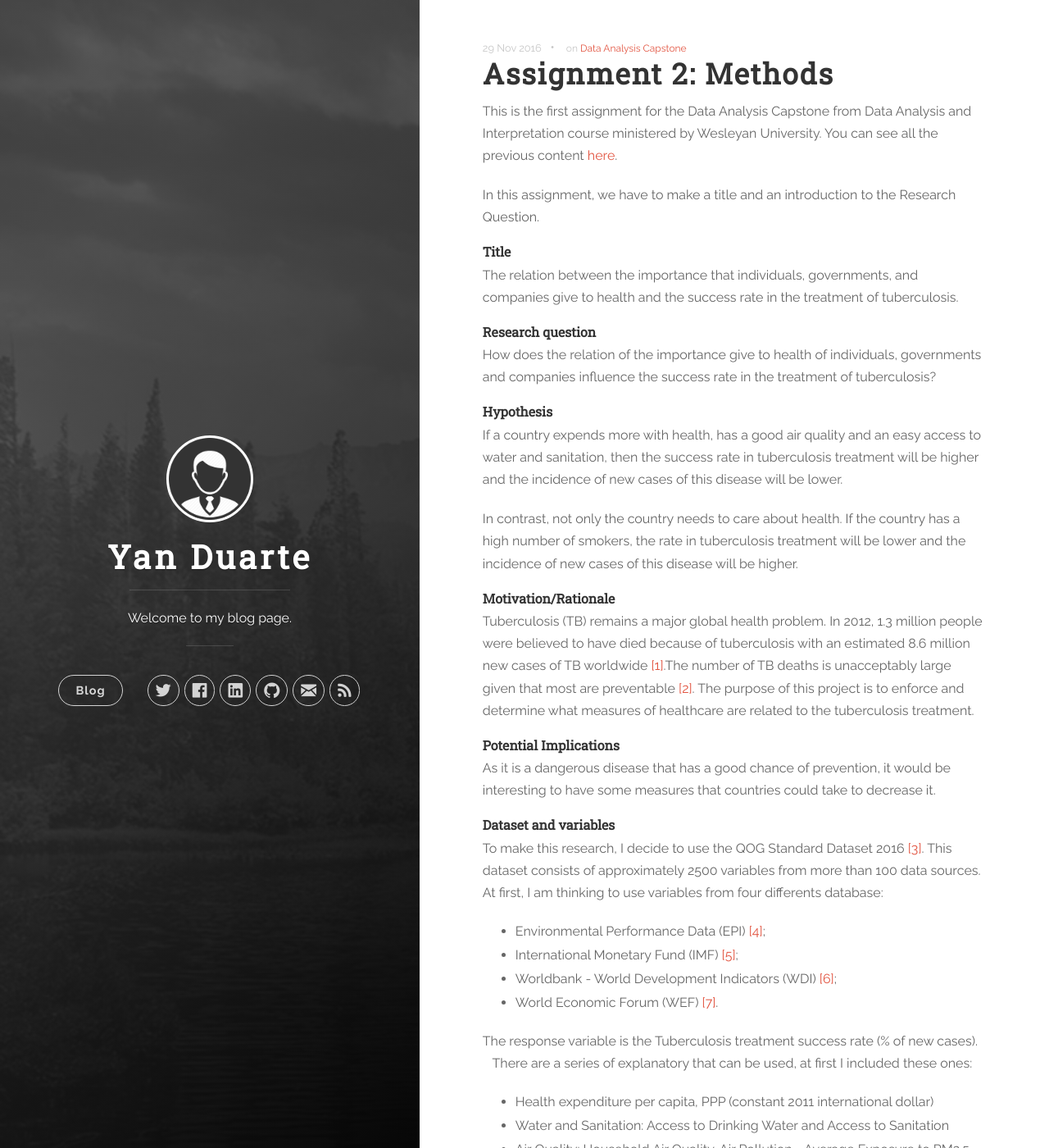
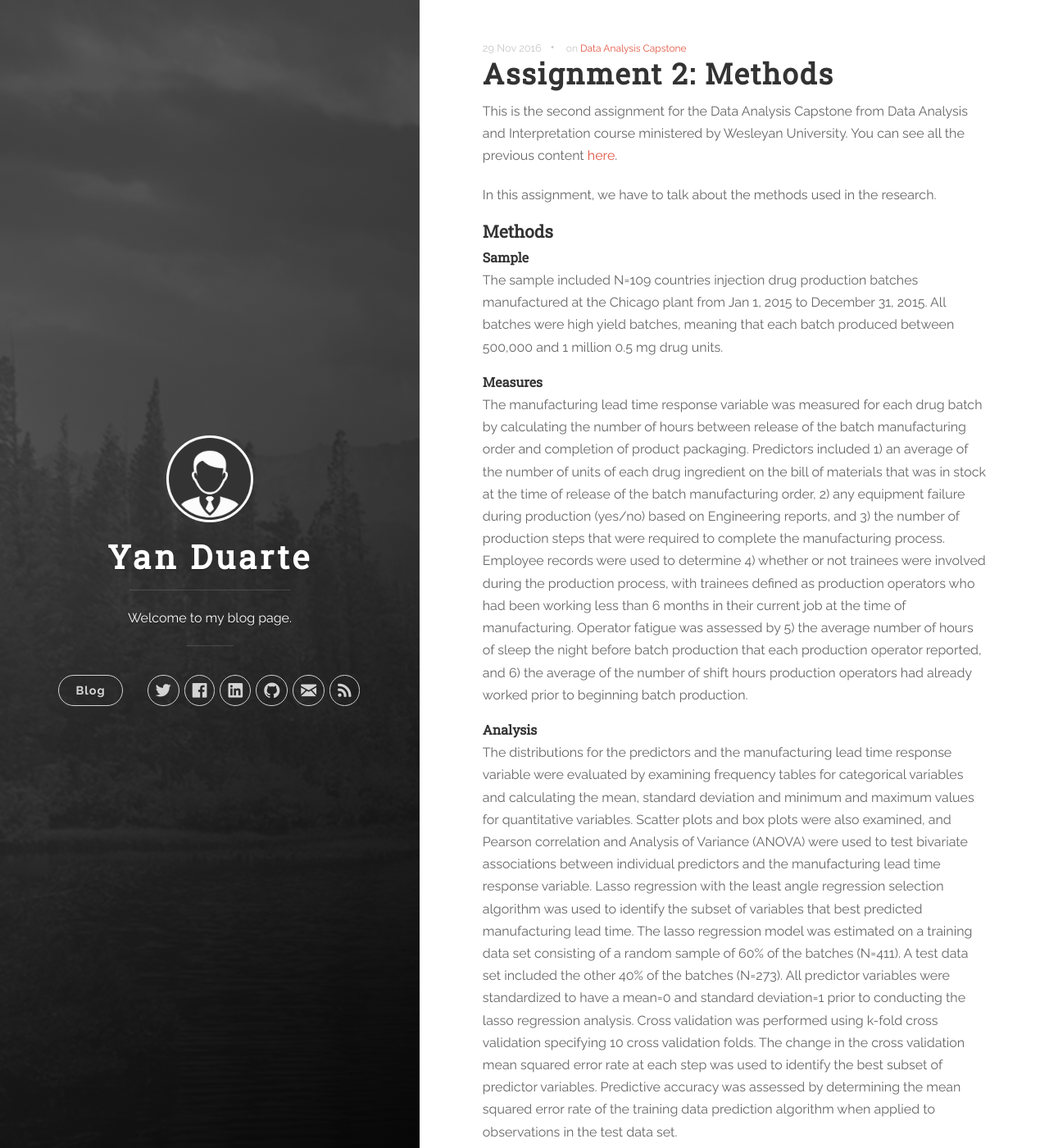
Before and after one commit to yan-duarte/yan-duarte.github.io, a Jekyll site: the page built from _posts/2016-11-29-DAC-Assignment2.md, in a window 1280 px wide and 1400 px high. Shown: the whole window at 82% size. Built offline with Jekyll 4.4.1, drawn with Linux system fonts in a browser that asks for light colours; nearby versions of some CDN libraries; some of the changed text lies outside the part shown.

Commit message:
Updated 2016-11-29-DAC-Assignment2.md

```diff
--- a/_posts/2016-11-29-DAC-Assignment2.md
+++ b/_posts/2016-11-29-DAC-Assignment2.md
@@ -8,58 +8,26 @@ tags:
 published: true
 ---
 
-This is the first assignment for the Data Analysis Capstone from Data Analysis and Interpretation course ministered by Wesleyan University.
+This is the second assignment for the Data Analysis Capstone from Data Analysis and Interpretation course ministered by Wesleyan University.
 You can see all the previous content [here](https://yan-duarte.github.io/tags/).
 
-In this assignment, we have to make a title and an introduction to the Research Question.
+In this assignment, we have to talk about the methods used in the research.
 
-#### **Title**
+### **Methods**
 
-The relation between the importance that individuals, governments, and companies give to health and the success rate in the treatment of tuberculosis.
+#### **Sample**
+The sample included N=109 countries injection drug production batches manufactured at the Chicago plant from Jan 1, 2015 to December 31, 2015. All batches were high yield batches, meaning that each batch produced between 500,000 and 1 million 0.5 mg drug units.
 
-#### **Research question**
+#### **Measures**
+The manufacturing lead time response variable was measured for each drug batch by calculating the number of hours between release of the batch manufacturing order and completion of product packaging.
+Predictors included 1) an average of the number of units of each drug ingredient on the bill of materials that was in stock at the time of release of the batch manufacturing order, 2) any equipment failure during production (yes/no) based on Engineering reports, and 3) the number of production steps that were required to complete the manufacturing process.
+Employee records were used to determine 4) whether or not trainees were involved during the production process, with trainees defined as production operators who had been working less than 6 months in their current job at the time of manufacturing. Operator fatigue was assessed by 5) the average number of hours of sleep the night before batch production that each production operator reported, and 6) the average of the number of shift hours production operators had already worked prior to beginning batch production.
 
-How does the relation of the importance give to health of individuals, governments and companies influence the success rate in the treatment of tuberculosis?
+#### **Analysis**
+The distributions for the predictors and the manufacturing lead time response variable were evaluated by examining frequency tables for categorical variables and calculating the mean, standard deviation and minimum and maximum values for quantitative variables.
+Scatter plots and box plots were also examined, and Pearson correlation and Analysis of Variance (ANOVA) were used to test bivariate associations between individual predictors and the manufacturing lead time response variable.
+Lasso regression with the least angle regression selection algorithm was used to identify the subset of variables that best predicted manufacturing lead time. The lasso regression model was estimated on a training data set consisting of a random sample of 60% of the batches (N=411). A test data set included the other 40% of the batches (N=273). All predictor variables were standardized to have a mean=0 and standard deviation=1 prior to conducting the lasso regression analysis. Cross validation was performed using k-fold cross validation specifying 10 cross validation folds. The change in the cross validation mean squared error rate at each step was used to identify the best subset of predictor variables. Predictive accuracy was assessed by determining the mean squared error rate of the training data prediction algorithm when applied to observations in the test data set.
 
-#### **Hypothesis**
-
-If a country expends more with health, has a good air quality and an easy access to water and sanitation, then the success rate in tuberculosis treatment will be higher and the incidence of new cases of this disease will be lower.
-
-In contrast, not only the country needs to care about health. If the country has a high number of smokers, the rate in tuberculosis treatment will be lower and the incidence of new cases of this disease will be higher.
-
-#### **Motivation/Rationale**
-
-Tuberculosis (TB) remains a major global health problem.
-In 2012, 1.3 million people were believed to have died because of tuberculosis with an estimated 8.6 million new cases of TB worldwide [[1]][ref_01].The number of TB deaths is unacceptably large given that most are preventable [[2]][ref_02].
-The purpose of this project is to enforce and determine what measures of healthcare are related to the tuberculosis treatment.
-
-#### **Potential Implications**
-
-As it is a dangerous disease that has a good chance of prevention, it would be interesting to have some measures that countries could take to decrease it.
-
-#### **Dataset and variables**
-
-To make this research, I decide to use the QOG Standard Dataset 2016 [[3]][ref_03]. This dataset consists of approximately 2500 variables from more than 100 data sources.
-At first, I am thinking to use variables from four differents database:
-
-  - Environmental Performance Data (EPI) [[4]][ref_04];
-  - International Monetary Fund (IMF) [[5]][ref_05];
-  - Worldbank - World Development Indicators (WDI) [[6]][ref_06];
-  - World Economic Forum (WEF) [[7]][ref_07].
-
-The response variable is the Tuberculosis treatment success rate (% of new cases).
-
-There are a series of explanatory that can be used, at first I included these ones:
-
-  - Health expenditure per capita, PPP (constant 2011 international dollar)
-  - Water and Sanitation: Access to Drinking Water and Access to Sanitation
-  - Air Quality: Household Air Quality, Air Pollution - Average Exposure to PM2.5 and Air Pollution
-  - Smoking prevalence, females (% of adults)
-  - Smoking prevalence, males (% of adults)
-  - Business impact of tuberculosis
-  - Tuberculosis case detection rate (%, all forms)
-  - Incidence of tuberculosis (per 100,000 people)
-  - GDP (PPP) (share of world total) (%)
 
 
 ## **References**
```
